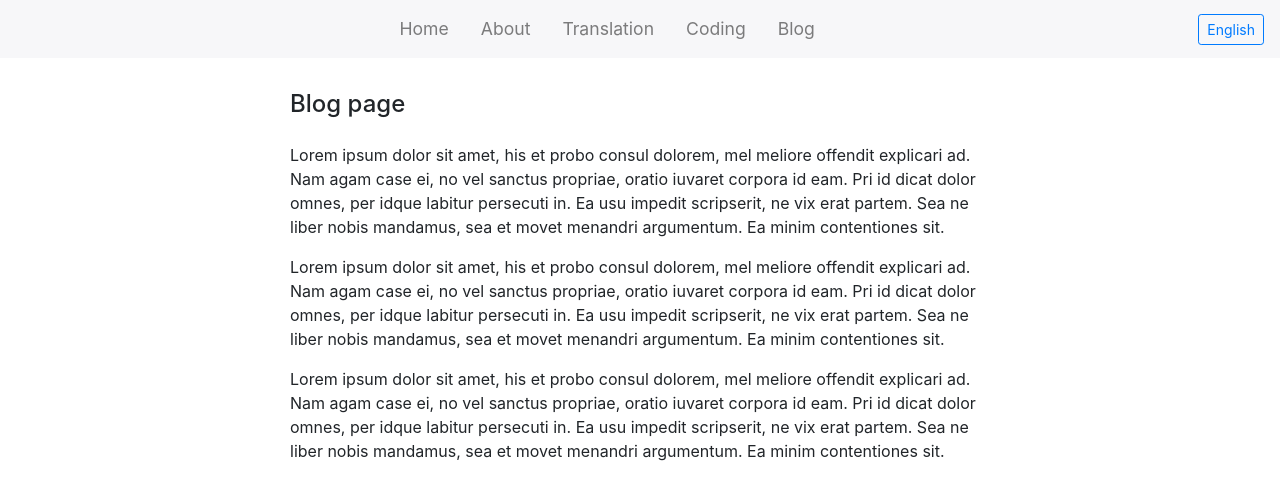
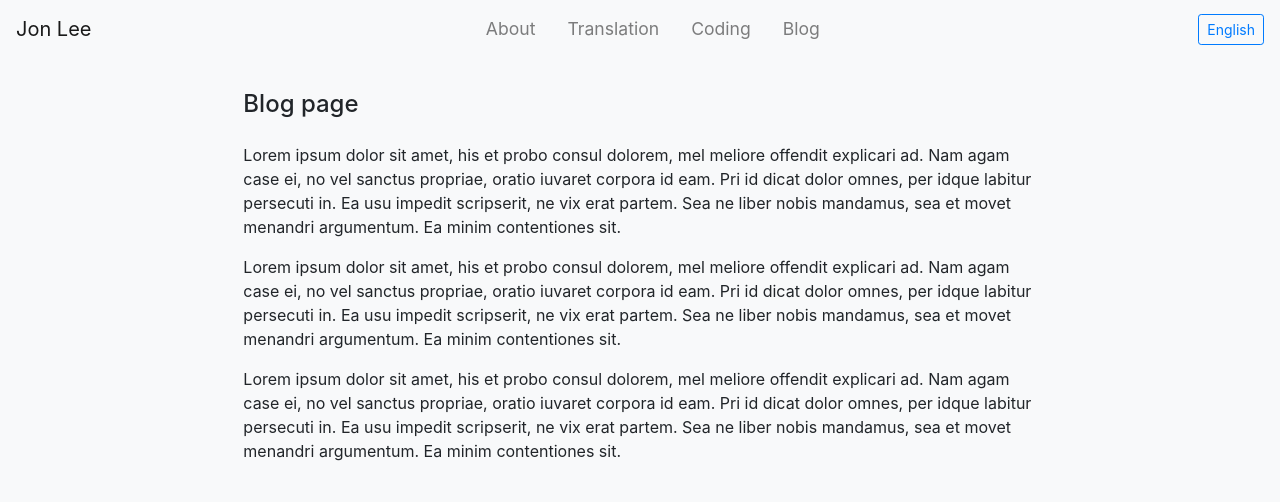
Before and after one commit to 4ka0/personal_website, a Django app: template templates/blog.html in a window 1280 px wide. Shown: the top 502 px of the page. Run offline with Django 3.2, Linux system fonts and the light colour scheme; the template is opened without the code that fills it: most values are stand-ins (such as "Sample title", 1, 10 or a date in 2020); some libraries are stand-ins or nearby versions.

Commit message:
Styling updated

```diff
--- a/pages/templatetags/language_selector.py
+++ b/pages/templatetags/language_selector.py
@@ -1,5 +1,4 @@
 from django import template
-
 
 register = template.Library()
 
--- a/templates/base.html
+++ b/templates/base.html
@@ -3,7 +3,7 @@
 {% load language_selector %}
 
 <!doctype html>
-<html lang="en">
+<html lang="en" style="background-color: #F8F9FA">
     <head>
         <!-- Meta tags -->
         <meta charset="utf-8">
@@ -20,7 +20,11 @@
 
         <!-- Navigation bar -->
 
+        <!--
         <nav class="navbar navbar-light navbar-expand-md justify-content-md-center justify-content-start" style="background-color: #F7F7F9; font-size: 110%" >
+        -->
+        <nav class="navbar navbar-expand-md justify-content-md-center justify-content-start navbar-light bg-light" style="font-size: 110%" >
+            <a class="navbar-brand" href="{% url 'home' %}">Jon Lee</a>
 
             <button class="navbar-toggler ml-1" type="button" data-toggle="collapse" data-target="#collapsingNavbar2">
                 <span class="navbar-toggler-icon"></span>
@@ -31,9 +35,11 @@
 
                 <!-- Navbar links -->
                 <ul class="navbar-nav mx-auto text-md-center text-left">
+                    <!--
                     <li {% if request.resolver_match.url_name == 'home' %}class="nav-item active"{% endif %}>
                         <a class="nav-link mx-2" href="{% url 'home' %}">{% trans "Home" %}</a>
                     </li>
+                    -->
                     <li {% if request.resolver_match.url_name == 'about' %}class="nav-item active"{% endif %}>
                         <a class="nav-link mx-2" href="{% url 'about' %}">{% trans "About" %}</a>
                     </li>
@@ -61,14 +67,14 @@
         </nav>
 
         <!-- Main body structure: three columns with a 2-8-2 layout -->
-        <div class="container ">
+        <div class="container-fluid">
             <div class="row">
-                <div class="col-2 "></div>
-                    <div class="col-8 py-4 ">
+                <div class="col-2 bg-light"></div>
+                    <div class="col-8 py-4 bg-light">
                         {% block content %}
                         {% endblock content %}
                     </div>
-                <div class="col-2 "></div>
+                <div class="col-2 bg-light"></div>
             </div>
         </div>
 
```
Also changed, not shown: db.sqlite3, 1 other file.
